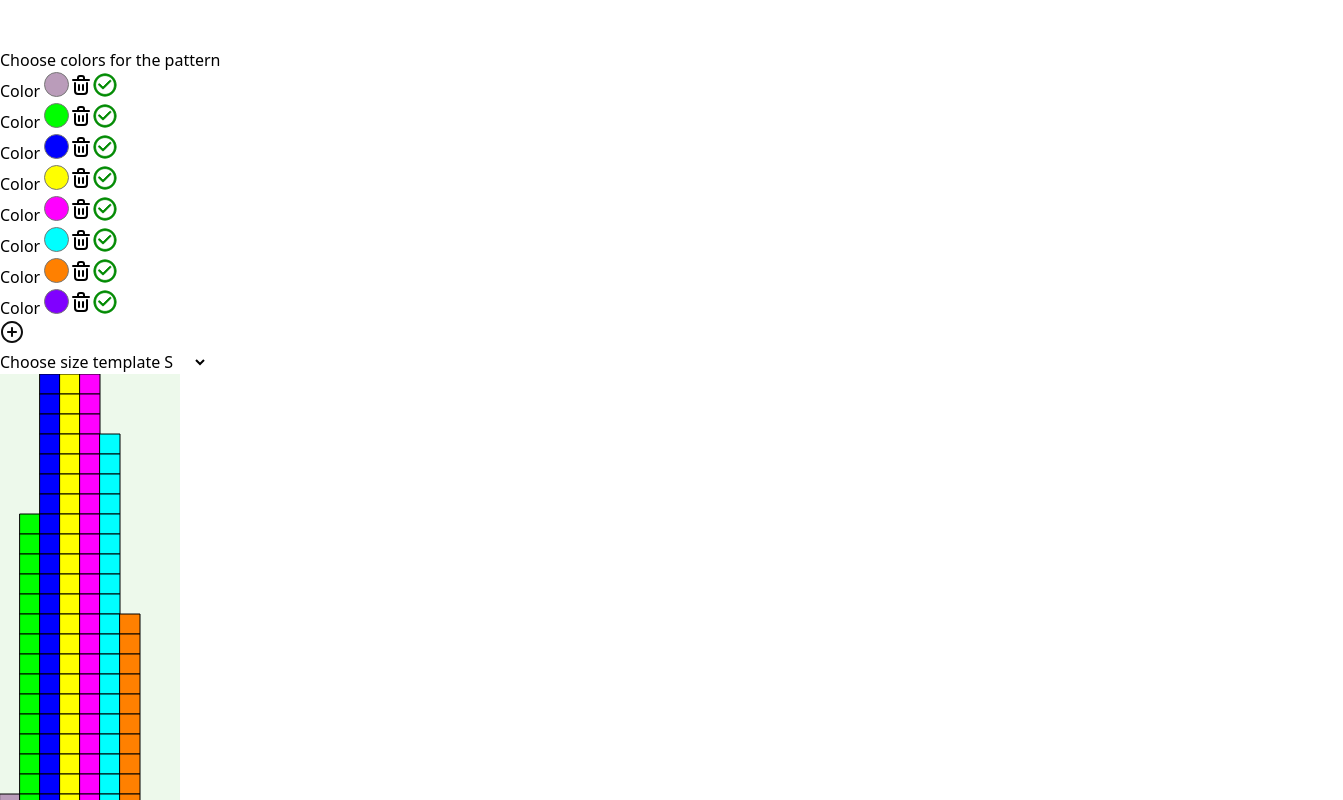
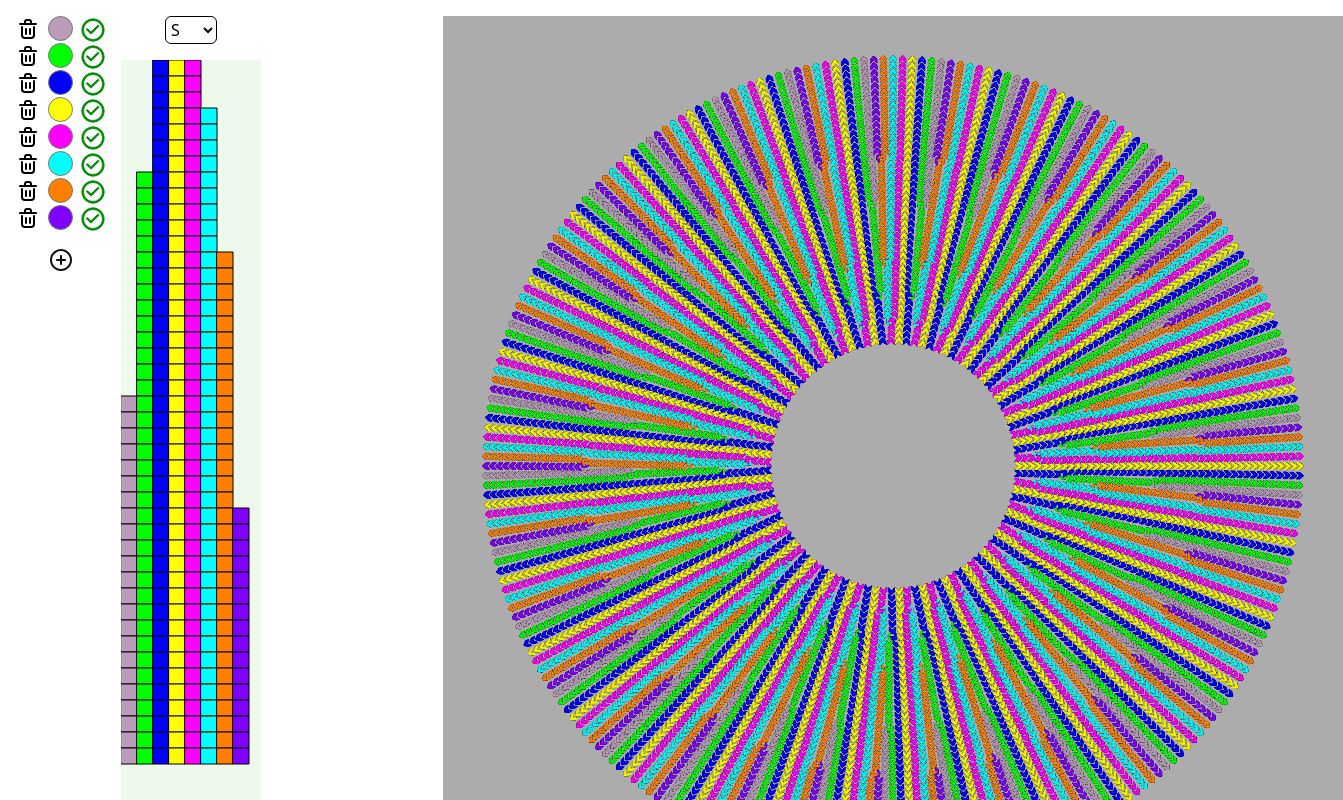
Before and after one commit to SuviAnnina/KnitDesigner, a Vue app: page / in a window 1280 px wide. Shown: the top 800 px of the page, 1343 px wide, since content can reach past the window. Built offline with nearby package versions, Linux system fonts and the light colour scheme; no server answers.

Commit message:
Draft tailwind styling

```diff
--- a/src/App.vue
+++ b/src/App.vue
@@ -20,7 +20,7 @@ onUnmounted(() => {
 </script>
 
 <template>
-  <div>
+  <!--   <div>
     <br />
     <br />
     <div class="container">
@@ -31,23 +31,32 @@ onUnmounted(() => {
         <KnitModel />
       </div>
     </div>
+  </div> -->
+
+  <div class="flex h-screen">
+    <!-- Left Side (30% width) -->
+    <div class="w-1/3 p-4">
+      <div class="flex space-x-4">
+        <YarnManager />
+        <P5Grid />
+      </div>
+    </div>
+
+    <!-- Right Side (70% width) -->
+    <div class="w-2/3 p-4 flex flex-col space-y-4">
+      <div class="flex-1">
+        <PatternImage />
+      </div>
+    </div>
+    <!-- <div class="flex-1">
+        <div id="renderKnitModel">
+          <KnitModel />
+        </div>
+      </div> -->
+
+
+    <!--     <div id="renderKnitModel">
+      <KnitModel />
+    </div> -->
   </div>
 </template>
-
-<style>
-/* #app {
-  font-family: Avenir, Helvetica, Arial, sans-serif;
-  -webkit-font-smoothing: antialiased;
-  -moz-osx-font-smoothing: grayscale;
-  text-align: center;
-  color: #2c3e50;
-  margin-top: 60px;
-}
-
-.container {
-  display: flex;
-  justify-content: center;
-  align-items: flex-start;
-  gap: 20px;
-} */
-</style>
--- a/src/components/ColorPicker.vue
+++ b/src/components/ColorPicker.vue
@@ -25,16 +25,16 @@ const handleSelectedColor = (index) => {
 </script>
 
 <template>
-    <div class="hover:bg-gray-200 hover:scale-101 transition-all duration-200 cursor-pointer"
+    <div class="hover:bg-gray-200 hover:scale-102 transition-all duration-200 cursor-pointer"
         @click="handleSelectedColor(index)">
-        {{ index === 0 ? 'Main Color' : 'Color' }}
-        <input type="color" v-model.lazy="color" />
-        <!--         <input v-model.lazy="color" placeholder="123456"/> -->
+        <div class="flex items-center space-x-2 space-y-0.5">
             <button @click="handleDeleteColorPicker(index)" v-if="index !== 0" class="cursor-pointer">
                 <img :src="deleteIcon" alt="Delete" class="icon w-6 h-6" />
             </button>
+            <input type="color" v-model.lazy="color" class="color-input" />
             <button @click="handleSelectedColor(index)" class="cursor-pointer">
                 <img :src="selectIcon" alt="Select" class="icon w-6 h-6" />
             </button>
         </div>
+    </div>
 </template>
--- a/src/components/P5Grid.vue
+++ b/src/components/P5Grid.vue
@@ -8,7 +8,7 @@ import { clearGrid, setGridValue, getGridLength, getRow } from '../gridStore'
 
 let p5Instance;
 const chosenSize = ref("S");
-const squareWidth = 20;
+const squareWidth = 16;
 
 const handleClearGrid = () => {
     const isConfirmed = confirm("Are you sure you want to clear canvas?");
@@ -21,7 +21,7 @@ const handleClearGrid = () => {
 
 const sketch = (p) => {
     p.setup = () => {
-        p.createCanvas(180, 1010);
+        p.createCanvas(140, 810);
         p.background(canvasColor);
         p.noLoop();
     };
@@ -91,9 +91,9 @@ onBeforeUnmount(() => {
 </script>
 
 <template>
-    <div>
-        <label for="size">Choose size template</label>
-        <select name="size" id="size" v-model="chosenSize">
+    <!--     <div class="flex flex-col items-center space-y-4">
+        <label for="size" class="text-sm font-small">Size: </label>
+        <select name="size" id="size" v-model="chosenSize" class="p-2 border rounded-md">
             <option value="XS">XS</option>
             <option value="S">S</option>
             <option value="M">M</option>
@@ -104,27 +104,31 @@ onBeforeUnmount(() => {
     </div>
     <div id="p5-container" class="p5-container"></div>
     <div>
-        <button @click="handleClearGrid" class="clearcanvas">Clear canvas</button>
+        <button @click="handleClearGrid"
+            class="px-6 py-2 bg-blue-500 text-white rounded-lg hover:bg-blue-700 focus:outline-none">Clear canvas
+        </button>
+    </div> -->
+
+    <div class="flex flex-col items-center space-y-4">
+        <div class="flex flex-col items-center space-y-2">
+            <!-- <label for="size" class="text-sm font-medium">Size: </label> -->
+            <select name="size" id="size" v-model="chosenSize" class="p-0.25 border rounded-md">
+                <option value="XS">XS</option>
+                <option value="S">S</option>
+                <option value="M">M</option>
+                <option value="L">L</option>
+                <option value="XL">XL</option>
+                <option value="XXL">XXL</option>
+            </select>
+        </div>
+
+        <div id="p5-container" class="p5-container"></div>
+
+        <div>
+            <button @click="handleClearGrid"
+                class="px-1.5 py-1.5 text-md bg-red-400 text-white rounded-lg hover:bg-red-500 focus:outline-none cursor-pointer">
+                Clear grid
+            </button>
+        </div>
     </div>
 </template>
-
-<style>
-/* .p5-container {
-  margin-top: 20px;
-}
-
-.clearcanvas {
-  width: 130px;
-  border: 1px solid #000;
-  border-radius: 15px;
-  margin-top: 20px;
-}
-
-.clearcanvas:hover {
-  background-color: rgb(226, 232, 228);
-}
-
-.clearcanvas:active{
-    background-color: rgb(136, 159, 152);
-} */
-</style>
--- a/src/components/YarnManager.vue
+++ b/src/components/YarnManager.vue
@@ -27,15 +27,15 @@ const handleAddColorPicker = () => {
 </script>
 <template>
   <div>
-    <p>Choose colors for the pattern</p>
     <div v-for="(colorObject, index) in palette" :key="index" v-show="palette[index].show">
       <ColorPicker :index="index" />
     </div>
-  </div>
-  <div class="add-container">
-    <button @click="handleAddColorPicker" class="cursor-pointer">
-      <img :src="addIcon" alt="Add" class="icon w-6 h-6" />
-    </button>
+
+    <div class="w-full mt-4 flex justify-center">
+      <button @click="handleAddColorPicker" class="cursor-pointer">
+        <img :src="addIcon" alt="Add" class="icon w-6 h-6" />
+      </button>
+    </div>
   </div>
 </template>
 
@@ -46,8 +46,8 @@ input[type="color"] {
   appearance: none;
   border: none;
   background: none;
-  width: 25px;
-  height: 25px;
+  width: 25px !important;
+  height: 25px !important;
   padding: 0;
   cursor: pointer;
 }
```
Lines whose indentation alone changed are shown as unchanged.
